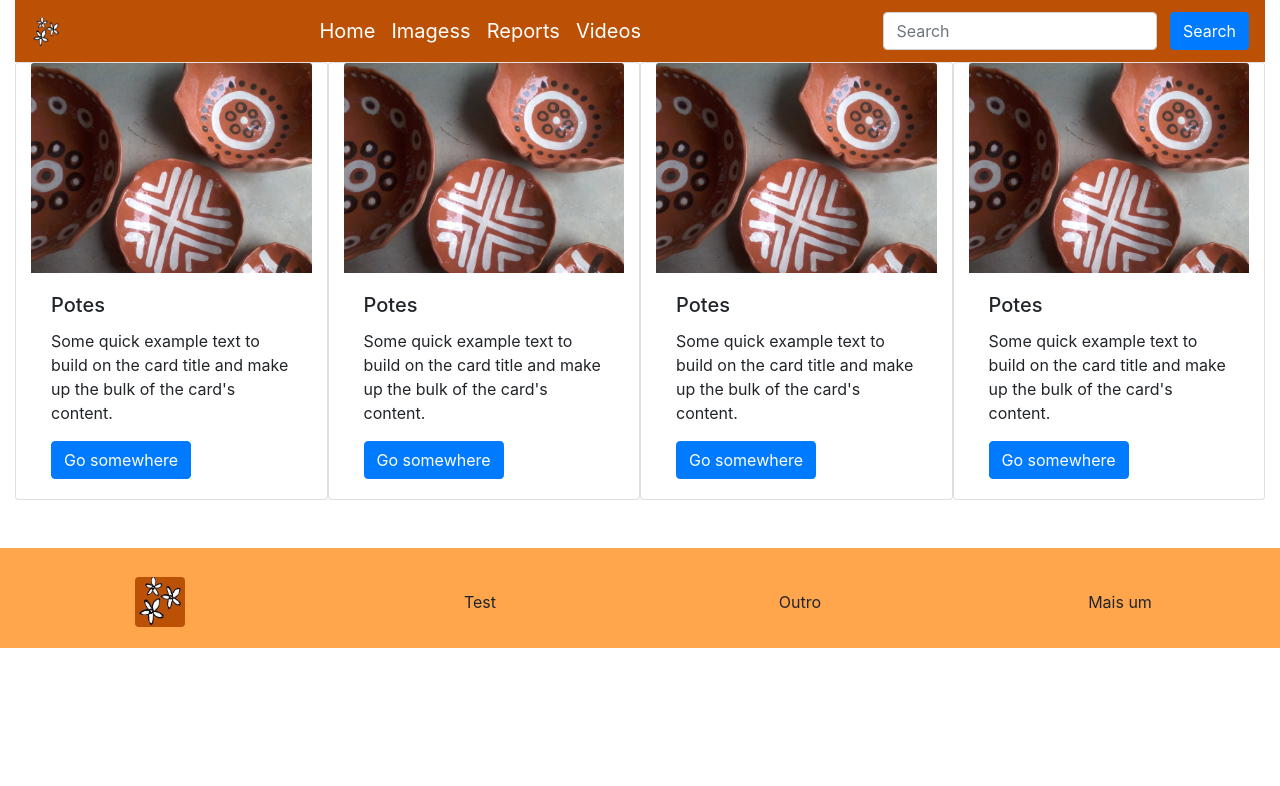
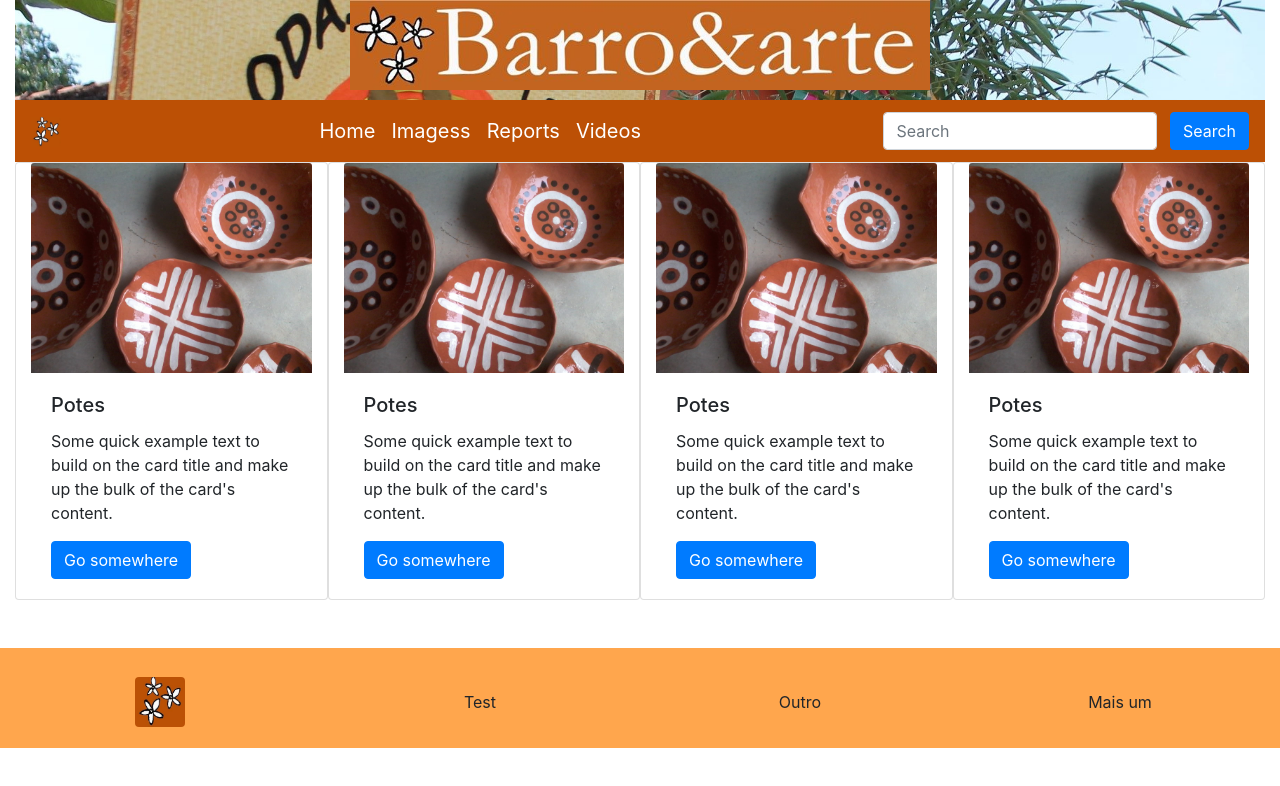
Before and after one commit to Nemly23/CS50, a plain HTML site: page projectImage.html in a window 1280 px wide. Drawn offline with nearby package versions, Linux system fonts and the light colour scheme.

Commit message:
Update projectImage.html

```diff
--- a/projectImage.html
+++ b/projectImage.html
@@ -56,6 +56,11 @@
     </head>
     <body>
       <div class="container-fluid">
+        <header class="container-fluid">
+           <div class="row justify-content-md-center">
+             <img src="Name.jpg" class="col-6 rounded mx-auto d-block">
+           </div>
+        </header>
         <nav class="navbar navbar-custom navbar-expand-md">
           <a class="navbar-brand" href="#">
             <img src="Logo.jpg" width="30" height="30" alt="" loading="lazy">
```
